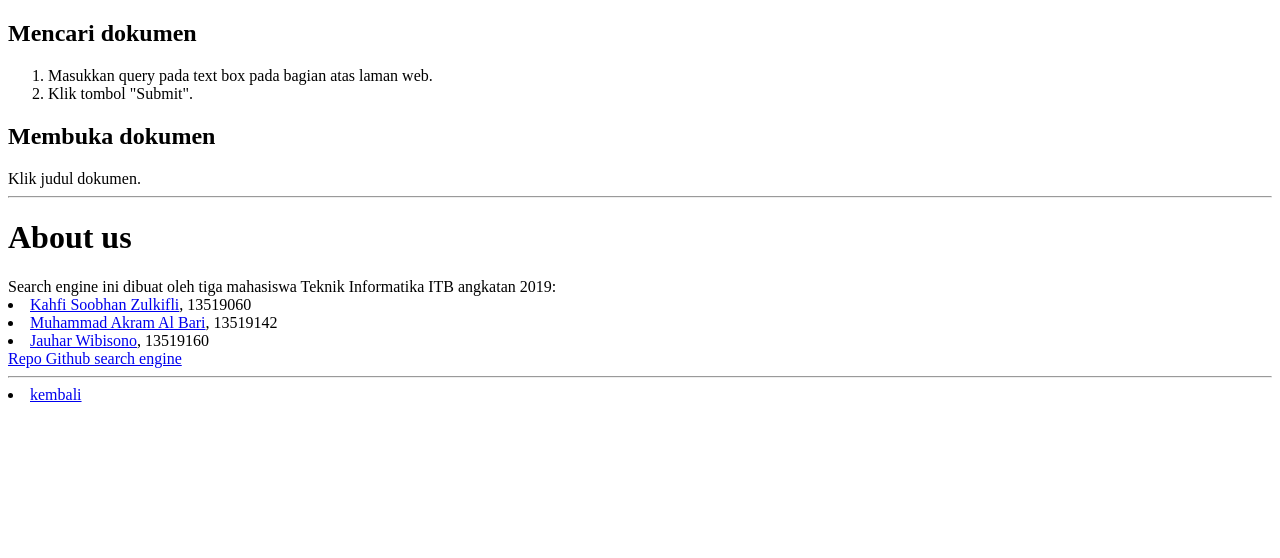
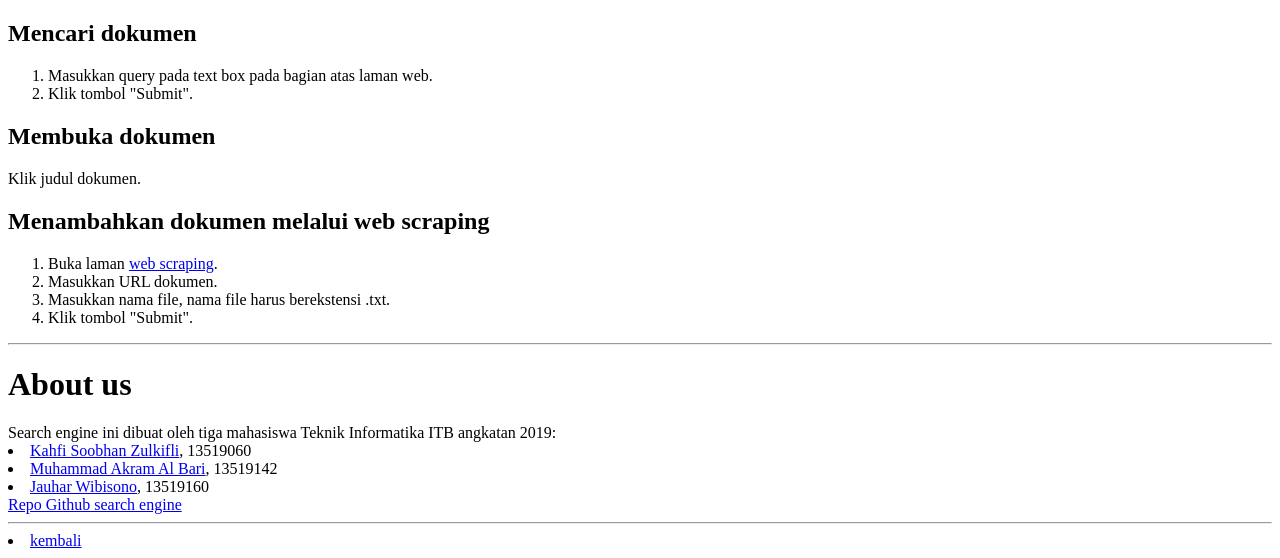
Before and after one commit to kahfizulkifli/Algeo02-19012, a Flask app: page /perihal in a window 1280 px wide. Shown: the part 383-941 px from the top of the page. Before the commit the page ends 785 px from the top, so only its background shows below. Run offline with Flask 2, Linux system fonts and the light colour scheme.

Commit message:
update perihal

```diff
--- a/src/main.py
+++ b/src/main.py
@@ -62,7 +62,7 @@ def DisplayPage(filename):
 # PerihalPage adalah fungsi untuk menampilkan dan mengolah laman perihal
 @app.route('/perihal')
 def PerihalPage():
-	return render_template('perihal.html', homepage=url_for('HomePage')) # muat laman perihal
+	return render_template('perihal.html', homepage=url_for('HomePage'), scrapingpage=url_for('WebScrapingPage')) # muat laman perihal
 
 # WebScrapingPage adalah fungsi untuk menampilkan dan mengolah laman web scraping
 @app.route('/webscraping', methods=['GET', 'POST'])
--- a/src/templates/perihal.html
+++ b/src/templates/perihal.html
@@ -26,6 +26,13 @@
 	</ol>
 	<h2>Membuka dokumen</h2>
 	<pr>Klik judul dokumen.</pr>
+	<h2>Menambahkan dokumen melalui web scraping</h2>
+	<ol>
+		<li>Buka laman <a href="{{ scrapingpage }}">web scraping</a>.</li>
+		<li>Masukkan URL dokumen.</li>
+		<li>Masukkan nama file, nama file harus berekstensi .txt.</li>
+		<li>Klik tombol "Submit".</li>
+	</ol>
 	<hr>
 	<h1>About us</h1>
 	<pr>
```
Also changed, not shown: test/cpalgo.txt (added, +29 -0 lines).
